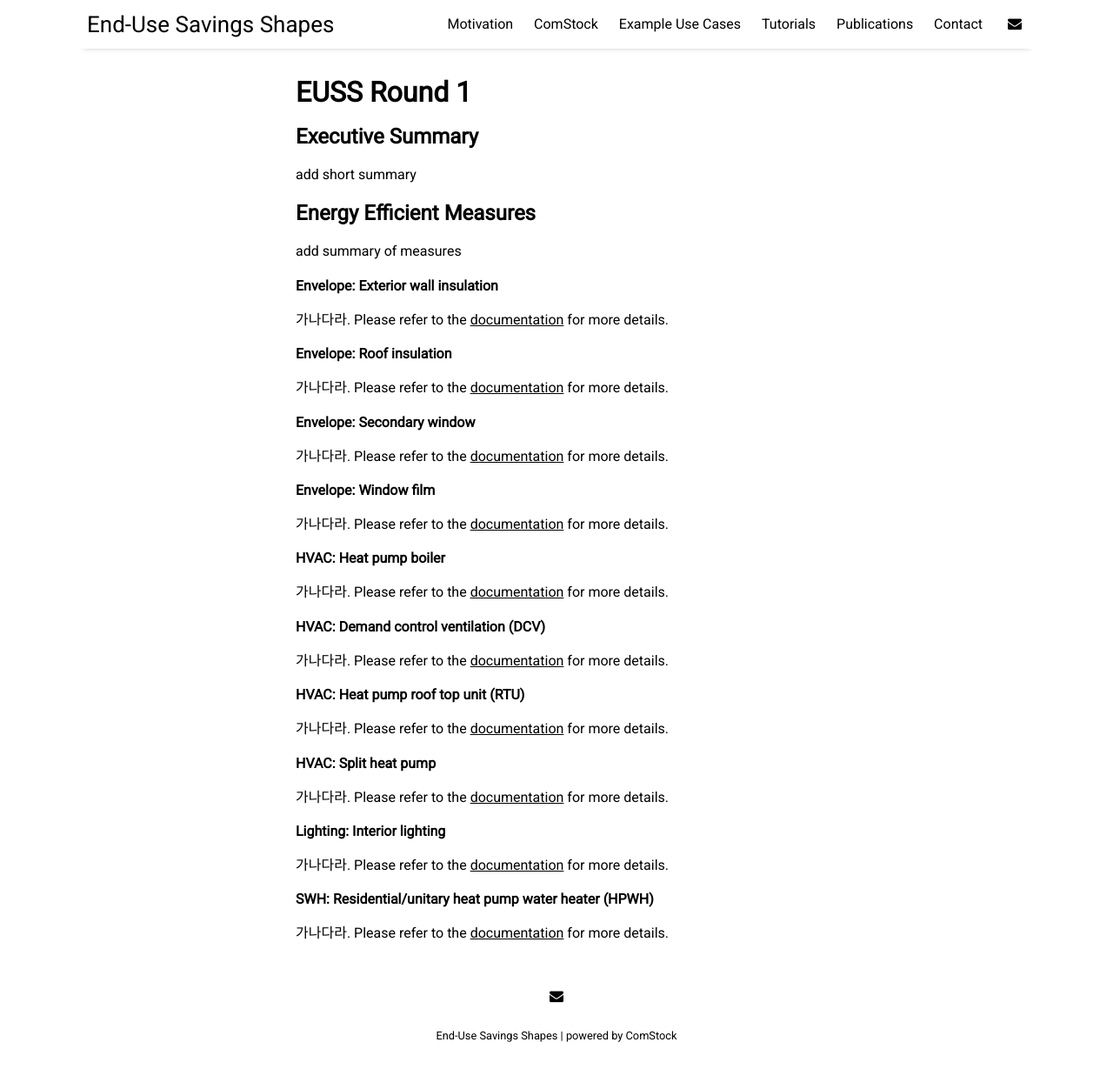
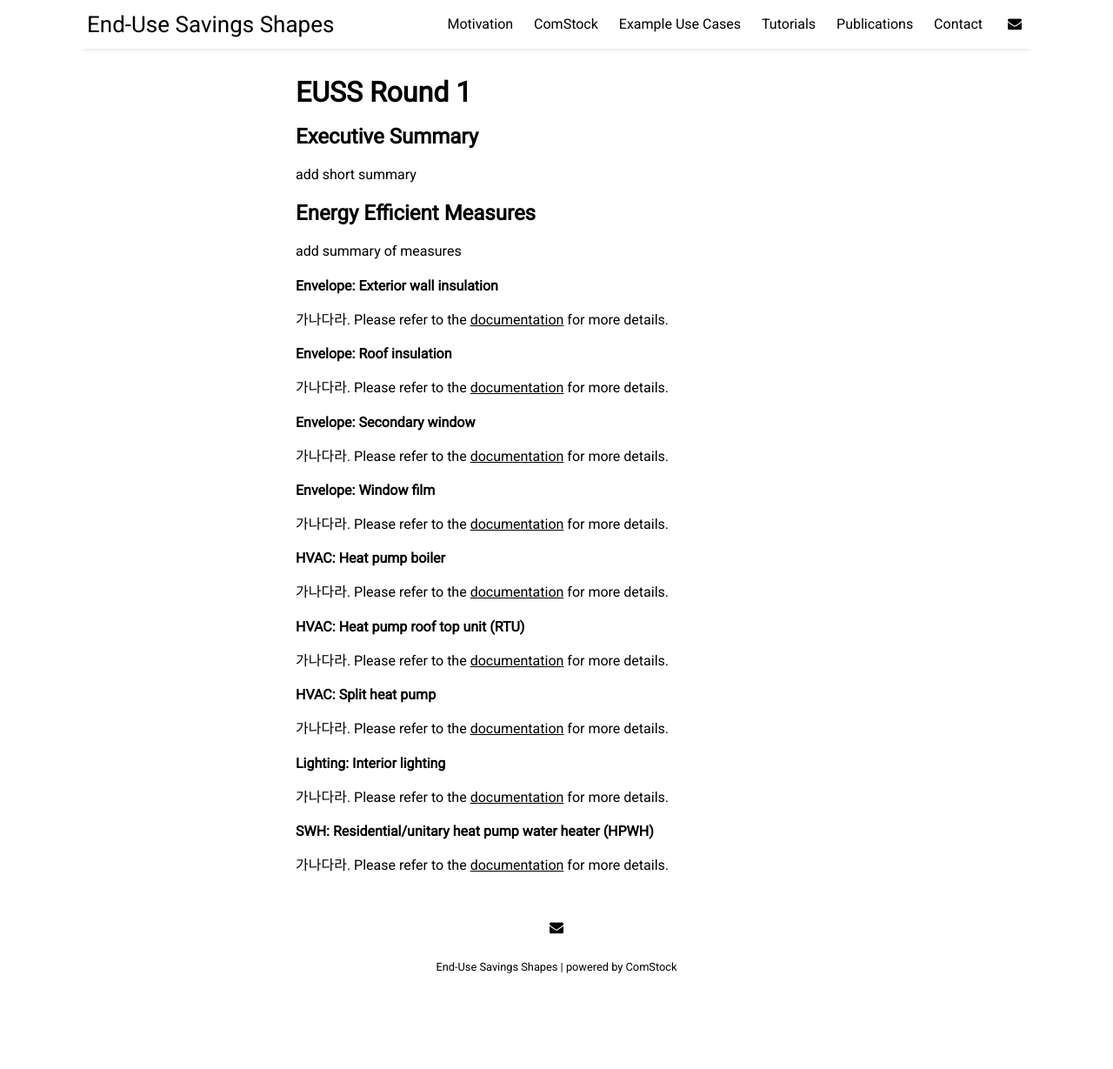
Before and after one commit to laurenklun/ComStock.github.io, a Jekyll site: the page built from _posts/2016-12-12-euss_round_1.md, in a window 1280 px wide and 1229 px high. Shown: the whole window at 87% size. Built offline with Jekyll 4.4.1, drawn with Linux system fonts in a browser that asks for light colours; nearby versions of some CDN libraries.

Commit message:
Update 2016-12-12-euss_round_1.md

```diff
--- a/_posts/2016-12-12-euss_round_1.md
+++ b/_posts/2016-12-12-euss_round_1.md
@@ -27,9 +27,6 @@ add summary of measures
 #### HVAC: Heat pump boiler
 가나다라. Please refer to the [documentation](/heat-pump-boiler) for more details.
 
-#### HVAC: Demand control ventilation (DCV)
-가나다라. Please refer to the [documentation](/dcv) for more details.
-
 #### HVAC: Heat pump roof top unit (RTU)
 가나다라. Please refer to the [documentation](/heat-pump-rtu) for more details.
 
```
